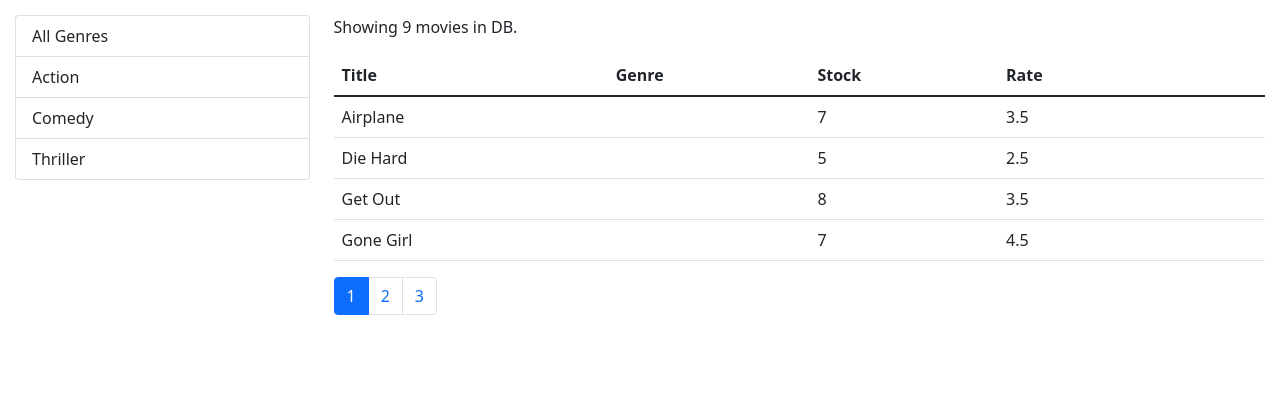
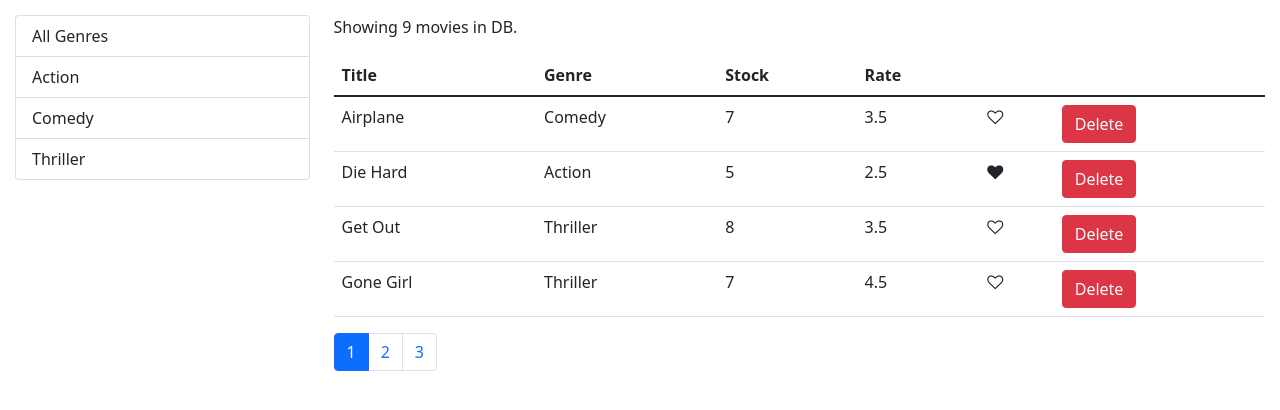
Before and after one commit to rua1hc/react-fdn-vidly-app, a React (Create React App) app: page / in a window 1280 px wide. Shown: the top 410 px of the page. Built offline with nearby package versions, Linux system fonts and the light colour scheme.

Commit message:
s5v21 renderCell custom content

```diff
--- a/src/comps/common/tableBody.jsx
+++ b/src/comps/common/tableBody.jsx
@@ -2,8 +2,19 @@ import React, { Component } from "react";
 
 import Like from "./like";
 
+import _ from "lodash";
+
 class TableBody extends Component {
     // state = {  }
+
+    renderCell = (item, col) => {
+        if (col.content) {
+            return col.content(item);
+        }
+
+        return _.get(item, col.path);
+    };
+
     render() {
         const { data, columns, onLike, onDelete } = this.props;
 
@@ -12,7 +23,9 @@ class TableBody extends Component {
                 {data.map((item) => (
                     <tr key={item._id}>
                         {columns.map((col) => (
-                            <td>{item[col.path]}</td>
+                            <td key={col.path || col.key}>
+                                {this.renderCell(item, col)}
+                            </td>
                         ))}
                     </tr>
                 ))}
--- a/src/comps/common/tableHeader.jsx
+++ b/src/comps/common/tableHeader.jsx
@@ -17,12 +17,12 @@ class TableHeader extends Component {
         return (
             <thead>
                 <tr>
-                    {columns.map((c) => (
+                    {columns.map((col) => (
                         <th
-                            key={c.path || c.unused}
-                            onClick={() => this.raiseSort(c.path)}
+                            key={col.path || col.key}
+                            onClick={() => this.raiseSort(col.path)}
                         >
-                            {c.label}
+                            {col.label}
                         </th>
                     ))}
                 </tr>
--- a/src/comps/moviesTable.jsx
+++ b/src/comps/moviesTable.jsx
@@ -10,8 +10,26 @@ class MoviesTable extends Component {
         { path: "genre.name", label: "Genre" },
         { path: "numberInStock", label: "Stock" },
         { path: "dailyRentalRate", label: "Rate" },
-        { unused: "like" },
-        { unused: "delete" },
+        {
+            key: "like",
+            content: (movie) => (
+                <Like
+                    onClick={() => this.props.onLike(movie)}
+                    liked={movie.liked}
+                />
+            ),
+        },
+        {
+            key: "delete",
+            content: (movie) => (
+                <button
+                    onClick={() => this.props.onDelete(movie)}
+                    className="btn btn-danger"
+                >
+                    Delete
+                </button>
+            ),
+        },
     ];
 
     render() {
```
